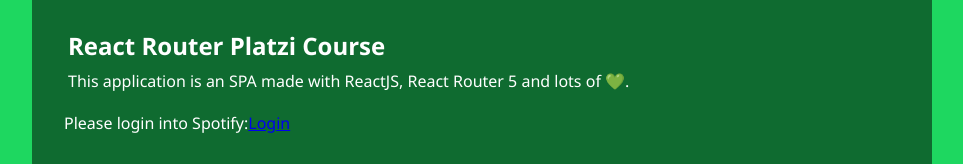
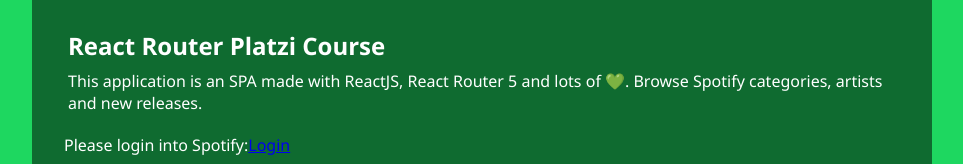
Before and after one commit to davecarter/SpotifyExplorer, a React app: page / in a window 1280 px wide. Shown: the part 642-806 px from the top of the page, without its empty margins (158-1121 px from the left). Built offline with nearby package versions, Linux system fonts and the light colour scheme.

Commit message:
minor adjustements to home and cat components

```diff
--- /dev/null
+++ b/src/components/CategoryPage.js
@@ -0,0 +1,15 @@
+import React from "react";
+import { SPOTIFY_API } from "../domain/spotify";
+import { categoryMock } from "../domain/categoryMock";
+
+export const CategoryPage = ({ match }) => {
+  const { categories_url } = SPOTIFY_API;
+  const title = match.params.id.toUpperCase();
+  // {`${categories_url}/${match.params.id}`}
+  return (
+    <div className="categoryPage">
+      <h1 className="categoryPage-title">{title}</h1>
+      <img className="categoryPage-image" src={categoryMock.icons[0].url} />
+    </div>
+  );
+};
--- a/src/components/HomePage.js
+++ b/src/components/HomePage.js
@@ -14,7 +14,7 @@
       <h2 className={`${baseClass}-subheading`}>React Router Platzi Course</h2>
       <p className={`${baseClass}-description`}>
         This application is an SPA made with ReactJS, React Router 5 and lots of
-        💚.
+        💚. Browse Spotify categories, artists and new releases.
       </p>
       <p>Please login into Spotify:</p>
 
```
